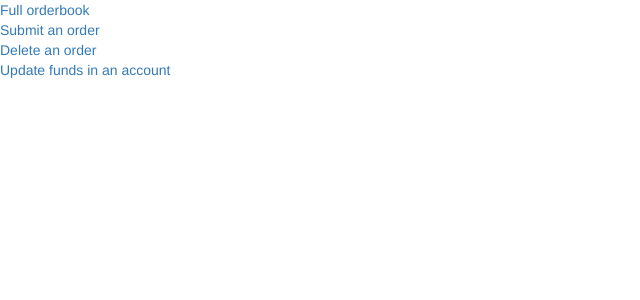
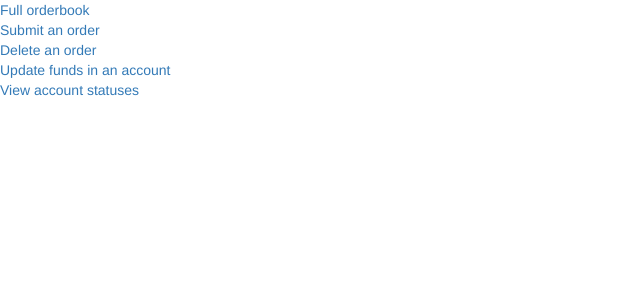
Before and after one commit to adn5327/taj-exchange, a Django app: page / in a window 1280 px wide. Shown: the top 300 px of the page, without its empty margins (0-640 px from the left). Run offline with Django 3.2, Linux system fonts and the light colour scheme; some libraries are stand-ins or nearby versions.

Commit message:
creating a view to look at an account

```diff
--- a/tajsite/exchange/models.py
+++ b/tajsite/exchange/models.py
@@ -39,7 +39,7 @@ class Account(models.Model):
 	account_orders = models.ManyToManyField('Order', blank=True)
 
 	def __str__(self):
-		return self.name
+		return self.name + ' has ' + str(self.funds)
 
 	class Meta:
 		unique_together = (("SSN", "id"))
--- a/tajsite/exchange/templates/exchange/index.html
+++ b/tajsite/exchange/templates/exchange/index.html
@@ -9,3 +9,5 @@
 <a href="{% url 'exchange:deleteorder' %}">Delete an order</a>
 <br>
 <a href="{% url 'exchange:updateaccount' %}">Update funds in an account</a>
+<br>
+<a href="{% url 'exchange:viewaccount' %}">View account statuses</a>
--- /dev/null
+++ b/tajsite/exchange/templates/exchange/view_account.html
@@ -0,0 +1,6 @@
+{% load staticfiles %}
+{% include "exchange/base.html" %}
+
+{% for each_account in accounts %}
+    <p>{{each_account}}</p>
+{% endfor %}
--- a/tajsite/exchange/urls.py
+++ b/tajsite/exchange/urls.py
@@ -9,4 +9,5 @@ urlpatterns = [
     url(r'^orderbook/all/$', views.order_book, name='orderbookall'),
     url(r'^deleteorder/$', views.delete_order, name='deleteorder'),
     url(r'^account/update/$', views.update_account, name='updateaccount'),
+    url(r'^account/view/$', views.view_account, name='viewaccount'),
 ]
--- a/tajsite/exchange/views.py
+++ b/tajsite/exchange/views.py
@@ -81,3 +81,7 @@ def update_account(request):
         form = UpdateAccountForm()
         context={'form':form}
         return render(request, 'exchange/update_account.html',context)
+def view_account(request):
+    all_accounts = Account.objects.all()
+    context = {'accounts':all_accounts}
+    return render(request, 'exchange/view_account.html',context)
```
